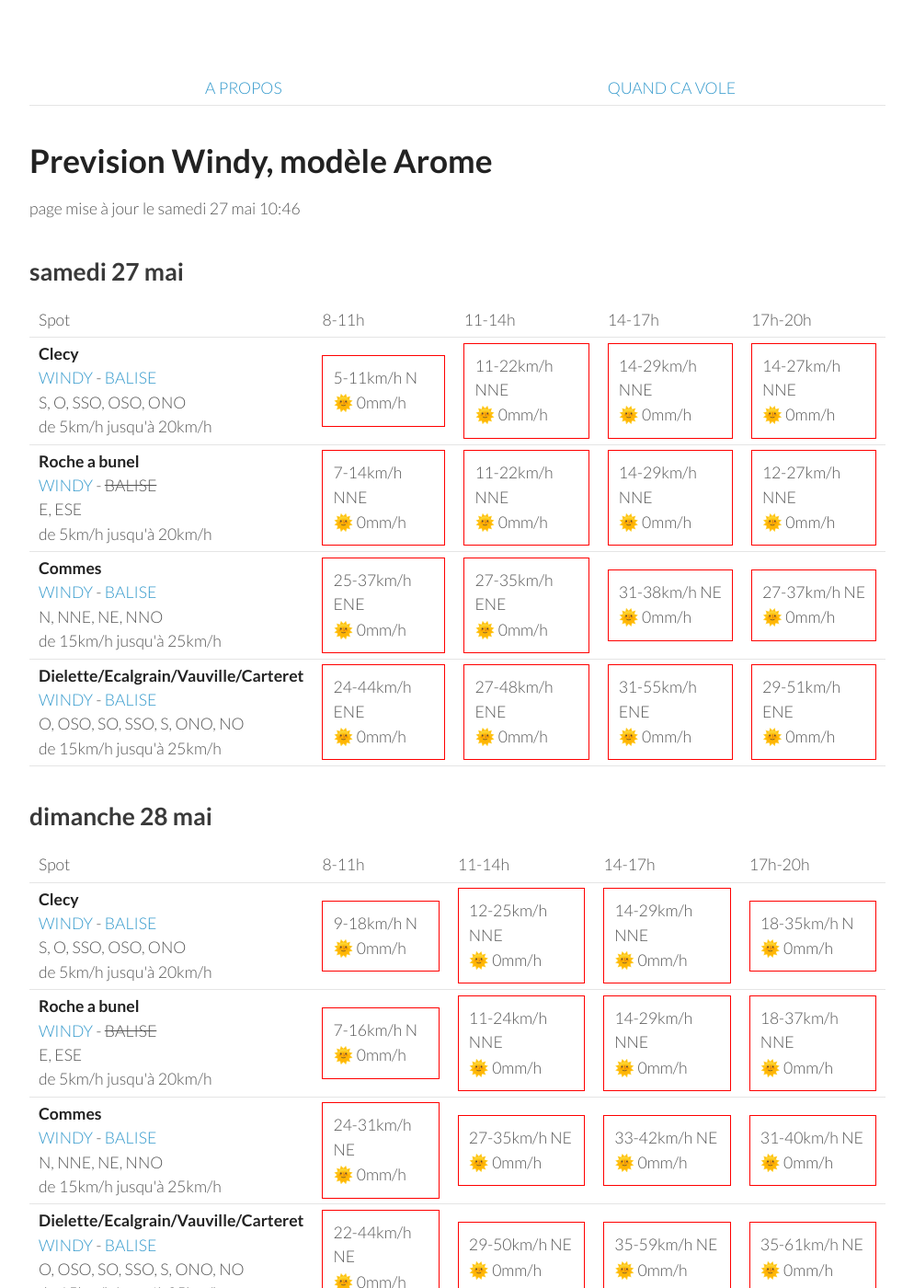
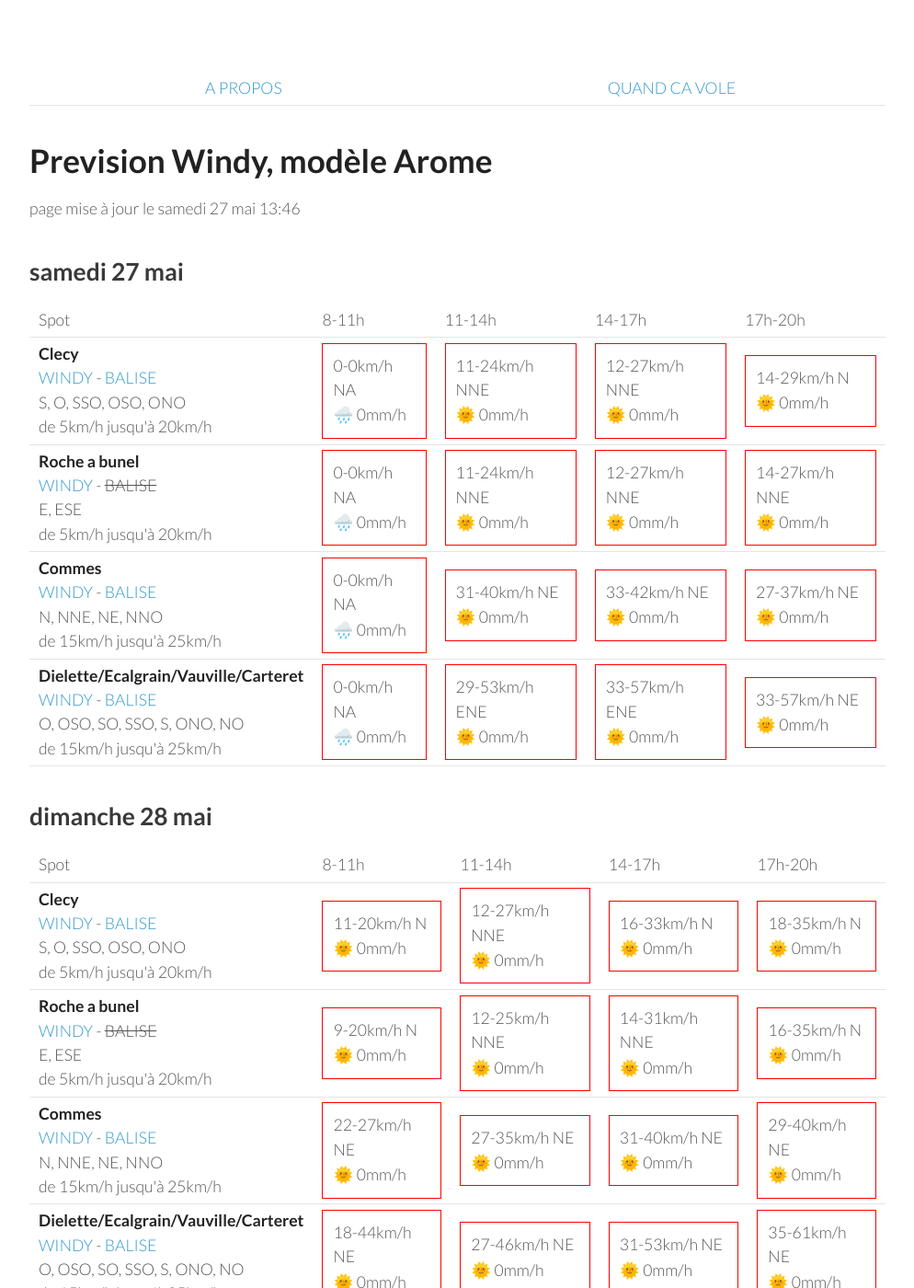
Before and after one commit to parapente-dans-le-nord/parapente-dans-le-nord.github.io, a Jekyll site: the page built from normandie.markdown, in a window 1280 px wide and 1400 px high. Shown: the whole window at 92% size, without its empty margins (26-1020 px from the left). Built offline with Jekyll 4.4.1, drawn with Linux system fonts in a browser that asks for light colours; some of the changed text lies outside the part shown.

Commit message:
update index.markdown

```diff
--- a/normandie.markdown
+++ b/normandie.markdown
@@ -7,7 +7,7 @@ title:  "Tous les spots"
 {: .links}
 
 # Prevision Windy, modèle Arome
-page mise à jour le samedi 27 mai 10:46
+page mise à jour le samedi 27 mai 13:46
 
 ## samedi 27 mai
 
@@ -24,41 +24,37 @@ page mise à jour le samedi 27 mai 10:46
 <tr>
         <td><strong>Clecy</strong><br><a href="https://windy.com/48.929/-0.470?48.516,-0.470,8">WINDY</a> - <span class=""><a href="http://www.balisemeteo.com/balise.php?idBalise=122">BALISE</a> </span><br> <span class="vent-favorable">S, O, SSO, OSO, ONO</span><br><span class="force-vent">de 5km/h jusqu'à 20km/h</span> </td>
 
-            <td><div class="not-flyable"><p>5-11km/h N</p><p>🌞 0mm/h</p></div></td>
-            <td><div class="not-flyable"><p>11-22km/h NNE</p><p>🌞 0mm/h</p></div></td>
-            <td><div class="not-flyable"><p>14-29km/h NNE</p><p>🌞 0mm/h</p></div></td>
-            <td><div class="not-flyable"><p>14-27km/h NNE</p><p>🌞 0mm/h</p></div></td>
-
+            <td><div class="not-flyable"><p>0-0km/h NA</p><p>🌧️ 0mm/h</p></div></td>
+            <td><div class="not-flyable"><p>11-24km/h NNE</p><p>🌞 0mm/h</p></div></td>
+            <td><div class="not-flyable"><p>12-27km/h NNE</p><p>🌞 0mm/h</p></div></td>
+            <td><div class="not-flyable"><p>14-29km/h N</p><p>🌞 0mm/h</p></div></td>
 
     </tr>
 <tr>
         <td><strong>Roche a bunel</strong><br><a href="https://windy.com/48.993/-0.499?48.580,-0.499,8">WINDY</a> - <span class="no-balise"> BALISE </span><br> <span class="vent-favorable">E, ESE</span><br><span class="force-vent">de 5km/h jusqu'à 20km/h</span> </td>
 
-            <td><div class="not-flyable"><p>7-14km/h NNE</p><p>🌞 0mm/h</p></div></td>
-            <td><div class="not-flyable"><p>11-22km/h NNE</p><p>🌞 0mm/h</p></div></td>
-            <td><div class="not-flyable"><p>14-29km/h NNE</p><p>🌞 0mm/h</p></div></td>
+            <td><div class="not-flyable"><p>0-0km/h NA</p><p>🌧️ 0mm/h</p></div></td>
+            <td><div class="not-flyable"><p>11-24km/h NNE</p><p>🌞 0mm/h</p></div></td>
             <td><div class="not-flyable"><p>12-27km/h NNE</p><p>🌞 0mm/h</p></div></td>
-
+            <td><div class="not-flyable"><p>14-27km/h NNE</p><p>🌞 0mm/h</p></div></td>
 
     </tr>
 <tr>
         <td><strong>Commes</strong><br><a href="https://windy.com/49.346/-0.726?48.936,-0.726,8">WINDY</a> - <span class=""><a href="http://www.balisemeteo.com/balise.php?idBalise=158">BALISE</a> </span><br> <span class="vent-favorable">N, NNE, NE, NNO</span><br><span class="force-vent">de 15km/h jusqu'à 25km/h</span> </td>
 
-            <td><div class="not-flyable"><p>25-37km/h ENE</p><p>🌞 0mm/h</p></div></td>
-            <td><div class="not-flyable"><p>27-35km/h ENE</p><p>🌞 0mm/h</p></div></td>
-            <td><div class="not-flyable"><p>31-38km/h NE</p><p>🌞 0mm/h</p></div></td>
+            <td><div class="not-flyable"><p>0-0km/h NA</p><p>🌧️ 0mm/h</p></div></td>
+            <td><div class="not-flyable"><p>31-40km/h NE</p><p>🌞 0mm/h</p></div></td>
+            <td><div class="not-flyable"><p>33-42km/h NE</p><p>🌞 0mm/h</p></div></td>
             <td><div class="not-flyable"><p>27-37km/h NE</p><p>🌞 0mm/h</p></div></td>
-
 
     </tr>
 <tr>
         <td><strong>Dielette/Ecalgrain/Vauville/Carteret</strong><br><a href="https://windy.com/49.650/-1.856?49.243,-1.856,8">WINDY</a> - <span class=""><a href="http://www.balisemeteo.com/balise.php?idBalise=81">BALISE</a> </span><br> <span class="vent-favorable">O, OSO, SO, SSO, S, ONO, NO</span><br><span class="force-vent">de 15km/h jusqu'à 25km/h</span> </td>
 
-            <td><div class="not-flyable"><p>24-44km/h ENE</p><p>🌞 0mm/h</p></div></td>
-            <td><div class="not-flyable"><p>27-48km/h ENE</p><p>🌞 0mm/h</p></div></td>
-            <td><div class="not-flyable"><p>31-55km/h ENE</p><p>🌞 0mm/h</p></div></td>
-            <td><div class="not-flyable"><p>29-51km/h ENE</p><p>🌞 0mm/h</p></div></td>
-
+            <td><div class="not-flyable"><p>0-0km/h NA</p><p>🌧️ 0mm/h</p></div></td>
+            <td><div class="not-flyable"><p>29-53km/h ENE</p><p>🌞 0mm/h</p></div></td>
+            <td><div class="not-flyable"><p>33-57km/h ENE</p><p>🌞 0mm/h</p></div></td>
+            <td><div class="not-flyable"><p>33-57km/h NE</p><p>🌞 0mm/h</p></div></td>
 
     </tr>
 
@@ -80,9 +76,9 @@ page mise à jour le samedi 27 mai 10:46
 <tr>
         <td><strong>Clecy</strong><br><a href="https://windy.com/48.929/-0.470?48.516,-0.470,8">WINDY</a> - <span class=""><a href="http://www.balisemeteo.com/balise.php?idBalise=122">BALISE</a> </span><br> <span class="vent-favorable">S, O, SSO, OSO, ONO</span><br><span class="force-vent">de 5km/h jusqu'à 20km/h</span> </td>
 
-            <td><div class="not-flyable"><p>9-18km/h N</p><p>🌞 0mm/h</p></div></td>
-            <td><div class="not-flyable"><p>12-25km/h NNE</p><p>🌞 0mm/h</p></div></td>
-            <td><div class="not-flyable"><p>14-29km/h NNE</p><p>🌞 0mm/h</p></div></td>
+            <td><div class="not-flyable"><p>11-20km/h N</p><p>🌞 0mm/h</p></div></td>
+            <td><div class="not-flyable"><p>12-27km/h NNE</p><p>🌞 0mm/h</p></div></td>
+            <td><div class="not-flyable"><p>16-33km/h N</p><p>🌞 0mm/h</p></div></td>
             <td><div class="not-flyable"><p>18-35km/h N</p><p>🌞 0mm/h</p></div></td>
 
 
@@ -90,29 +86,29 @@ page mise à jour le samedi 27 mai 10:46
 <tr>
         <td><strong>Roche a bunel</strong><br><a href="https://windy.com/48.993/-0.499?48.580,-0.499,8">WINDY</a> - <span class="no-balise"> BALISE </span><br> <span class="vent-favorable">E, ESE</span><br><span class="force-vent">de 5km/h jusqu'à 20km/h</span> </td>
 
-            <td><div class="not-flyable"><p>7-16km/h N</p><p>🌞 0mm/h</p></div></td>
-            <td><div class="not-flyable"><p>11-24km/h NNE</p><p>🌞 0mm/h</p></div></td>
-            <td><div class="not-flyable"><p>14-29km/h NNE</p><p>🌞 0mm/h</p></div></td>
-            <td><div class="not-flyable"><p>18-37km/h NNE</p><p>🌞 0mm/h</p></div></td>
+            <td><div class="not-flyable"><p>9-20km/h N</p><p>🌞 0mm/h</p></div></td>
+            <td><div class="not-flyable"><p>12-25km/h NNE</p><p>🌞 0mm/h</p></div></td>
+            <td><div class="not-flyable"><p>14-31km/h NNE</p><p>🌞 0mm/h</p></div></td>
+            <td><div class="not-flyable"><p>16-35km/h N</p><p>🌞 0mm/h</p></div></td>
 
 
     </tr>
 <tr>
         <td><strong>Commes</strong><br><a href="https://windy.com/49.346/-0.726?48.936,-0.726,8">WINDY</a> - <span class=""><a href="http://www.balisemeteo.com/balise.php?idBalise=158">BALISE</a> </span><br> <span class="vent-favorable">N, NNE, NE, NNO</span><br><span class="force-vent">de 15km/h jusqu'à 25km/h</span> </td>
 
-            <td><div class="not-flyable"><p>24-31km/h NE</p><p>🌞 0mm/h</p></div></td>
+            <td><div class="not-flyable"><p>22-27km/h NE</p><p>🌞 0mm/h</p></div></td>
             <td><div class="not-flyable"><p>27-35km/h NE</p><p>🌞 0mm/h</p></div></td>
-            <td><div class="not-flyable"><p>33-42km/h NE</p><p>🌞 0mm/h</p></div></td>
             <td><div class="not-flyable"><p>31-40km/h NE</p><p>🌞 0mm/h</p></div></td>
+            <td><div class="not-flyable"><p>29-40km/h NE</p><p>🌞 0mm/h</p></div></td>
 
 
     </tr>
 <tr>
         <td><strong>Dielette/Ecalgrain/Vauville/Carteret</strong><br><a href="https://windy.com/49.650/-1.856?49.243,-1.856,8">WINDY</a> - <span class=""><a href="http://www.balisemeteo.com/balise.php?idBalise=81">BALISE</a> </span><br> <span class="vent-favorable">O, OSO, SO, SSO, S, ONO, NO</span><br><span class="force-vent">de 15km/h jusqu'à 25km/h</span> </td>
 
-            <td><div class="not-flyable"><p>22-44km/h NE</p><p>🌞 0mm/h</p></div></td>
-            <td><div class="not-flyable"><p>29-50km/h NE</p><p>🌞 0mm/h</p></div></td>
-            <td><div class="not-flyable"><p>35-59km/h NE</p><p>🌞 0mm/h</p></div></td>
+            <td><div class="not-flyable"><p>18-44km/h NE</p><p>🌞 0mm/h</p></div></td>
+            <td><div class="not-flyable"><p>27-46km/h NE</p><p>🌞 0mm/h</p></div></td>
+            <td><div class="not-flyable"><p>31-53km/h NE</p><p>🌞 0mm/h</p></div></td>
             <td><div class="not-flyable"><p>35-61km/h NE</p><p>🌞 0mm/h</p></div></td>
 
 
@@ -137,9 +133,9 @@ page mise à jour le samedi 27 mai 10:46
         <td><strong>Clecy</strong><br><a href="https://windy.com/48.929/-0.470?48.516,-0.470,8">WINDY</a> - <span class=""><a href="http://www.balisemeteo.com/balise.php?idBalise=122">BALISE</a> </span><br> <span class="vent-favorable">S, O, SSO, OSO, ONO</span><br><span class="force-vent">de 5km/h jusqu'à 20km/h</span> </td>
 
             <td><div class="not-flyable"><p>18-37km/h NE</p><p>🌞 0mm/h</p></div></td>
-            <td><div class="not-flyable"><p>18-42km/h NE</p><p>🌞 0mm/h</p></div></td>
+            <td><div class="not-flyable"><p>16-42km/h NE</p><p>🌞 0mm/h</p></div></td>
             <td><div class="not-flyable"><p>20-46km/h NE</p><p>🌞 0mm/h</p></div></td>
-            <td><div class="not-flyable"><p>22-46km/h NNE</p><p>🌞 0mm/h</p></div></td>
+            <td><div class="not-flyable"><p>20-46km/h NNE</p><p>🌞 0mm/h</p></div></td>
 
 
     </tr>
@@ -192,10 +188,10 @@ page mise à jour le samedi 27 mai 10:46
 <tr>
         <td><strong>Clecy</strong><br><a href="https://windy.com/48.929/-0.470?48.516,-0.470,8">WINDY</a> - <span class=""><a href="http://www.balisemeteo.com/balise.php?idBalise=122">BALISE</a> </span><br> <span class="vent-favorable">S, O, SSO, OSO, ONO</span><br><span class="force-vent">de 5km/h jusqu'à 20km/h</span> </td>
 
-            <td><div class="not-flyable"><p>14-31km/h NE</p><p>🌞 0mm/h</p></div></td>
+            <td><div class="not-flyable"><p>14-29km/h NE</p><p>🌞 0mm/h</p></div></td>
             <td><div class="not-flyable"><p>16-38km/h NE</p><p>🌞 0mm/h</p></div></td>
             <td><div class="not-flyable"><p>18-42km/h NE</p><p>🌞 0mm/h</p></div></td>
-            <td><div class="not-flyable"><p>20-44km/h NNE</p><p>🌞 0mm/h</p></div></td>
+            <td><div class="not-flyable"><p>22-48km/h NNE</p><p>🌞 0mm/h</p></div></td>
 
 
     </tr>
@@ -248,10 +244,10 @@ page mise à jour le samedi 27 mai 10:46
 <tr>
         <td><strong>Clecy</strong><br><a href="https://windy.com/48.929/-0.470?48.516,-0.470,8">WINDY</a> - <span class=""><a href="http://www.balisemeteo.com/balise.php?idBalise=122">BALISE</a> </span><br> <span class="vent-favorable">S, O, SSO, OSO, ONO</span><br><span class="force-vent">de 5km/h jusqu'à 20km/h</span> </td>
 
-            <td><div class="not-flyable"><p>11-25km/h NNE</p><p>🌞 0mm/h</p></div></td>
-            <td><div class="not-flyable"><p>12-29km/h NE</p><p>🌞 0mm/h</p></div></td>
-            <td><div class="not-flyable"><p>14-35km/h NE</p><p>🌞 0mm/h</p></div></td>
-            <td><div class="not-flyable"><p>14-38km/h NNE</p><p>🌞 0mm/h</p></div></td>
+            <td><div class="not-flyable"><p>16-31km/h NE</p><p>🌞 0mm/h</p></div></td>
+            <td><div class="not-flyable"><p>12-35km/h NE</p><p>🌞 0mm/h</p></div></td>
+            <td><div class="not-flyable"><p>16-37km/h NE</p><p>🌞 0mm/h</p></div></td>
+            <td><div class="not-flyable"><p>16-38km/h NE</p><p>🌞 0mm/h</p></div></td>
 
 
     </tr>
@@ -312,6 +308,16 @@ page mise à jour le samedi 27 mai 10:46
 
     </tr>
 <tr>
+        <td><strong>Clecy</strong><br><a href="https://windy.com/48.929/-0.470?48.516,-0.470,8">WINDY</a> - <span class=""><a href="http://www.balisemeteo.com/balise.php?idBalise=122">BALISE</a> </span><br> <span class="vent-favorable">S, O, SSO, OSO, ONO</span><br><span class="force-vent">de 5km/h jusqu'à 20km/h</span> </td>
+
+            <td><div class="not-flyable"><p>11-20km/h NE</p><p>🌞 0mm/h</p></div></td>
+            <td><div class="not-flyable"><p>11-27km/h ENE</p><p>🌞 0mm/h</p></div></td>
+            <td><div class="not-flyable"><p>16-35km/h ENE</p><p>🌞 0mm/h</p></div></td>
+            <td><div class="not-flyable"><p>14-37km/h ENE</p><p>🌞 0mm/h</p></div></td>
+
+
+    </tr>
+<tr>
         <td><strong>Commes</strong><br><a href="https://windy.com/49.346/-0.726?48.936,-0.726,8">WINDY</a> - <span class=""><a href="http://www.balisemeteo.com/balise.php?idBalise=158">BALISE</a> </span><br> <span class="vent-favorable">N, NNE, NE, NNO</span><br><span class="force-vent">de 15km/h jusqu'à 25km/h</span> </td>
 
             <td><div class="not-flyable"><p>16-27km/h ENE</p><p>🌞 0mm/h</p></div></td>
```
